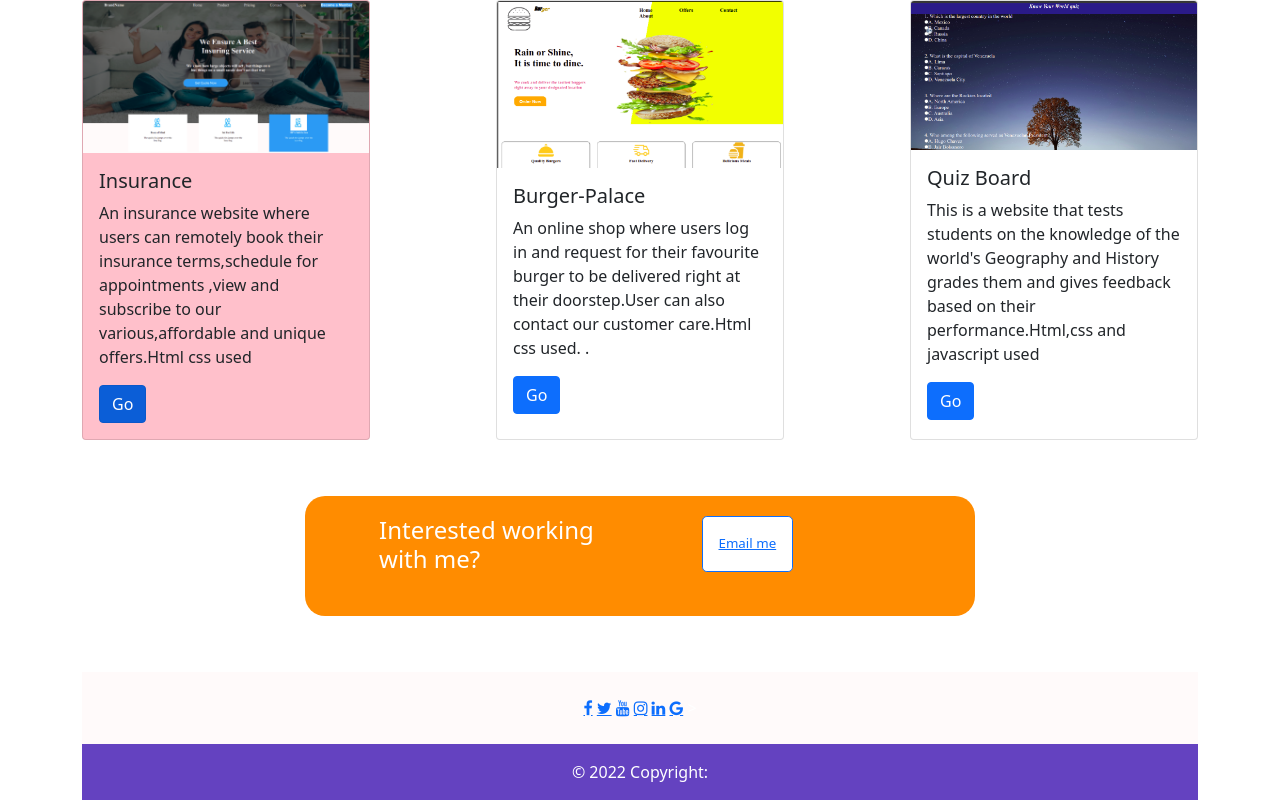
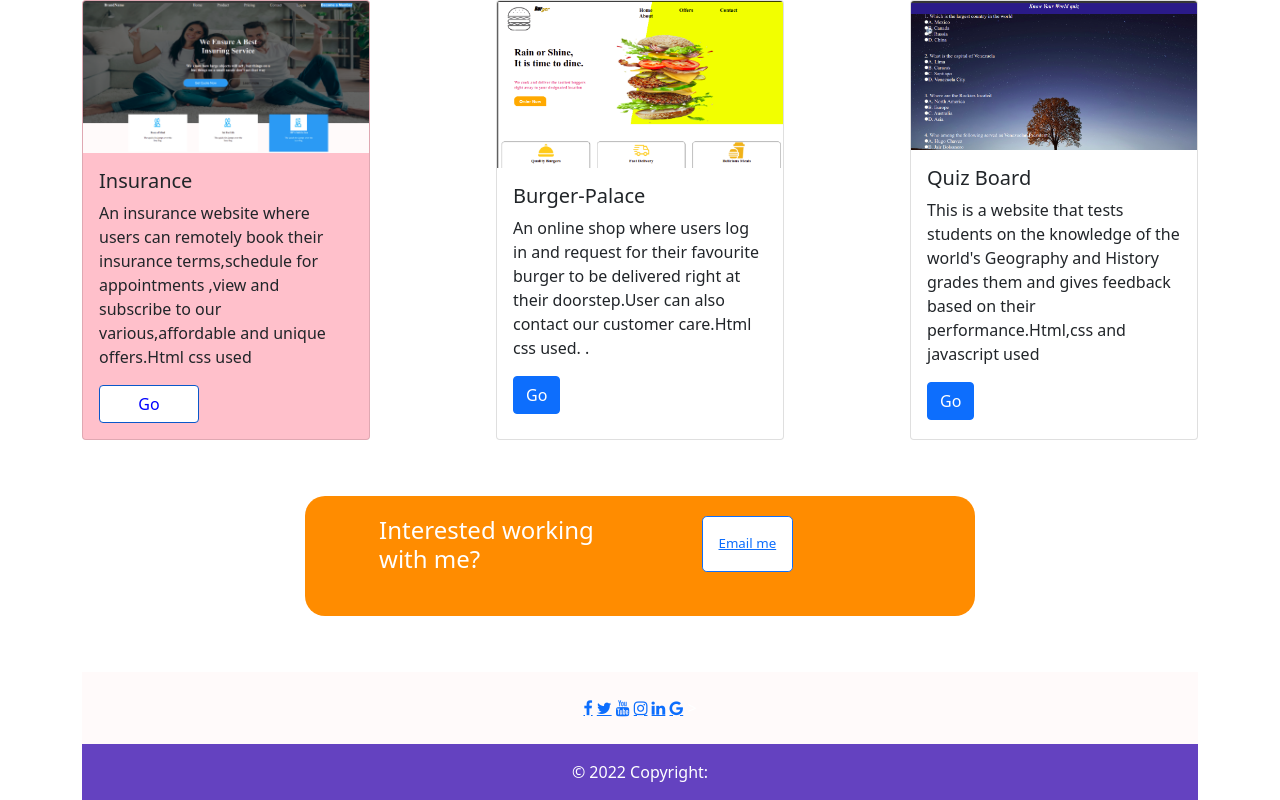
Before and after one commit to aust1inn/aust1inn-portfolio, a plain HTML site: page index.html in a window 1280 px wide. In both pictures the pointer is over the link 122 px from the left and 1792 px from the top of the page. Shown: the part 1388-2188 px from the top of the page. Drawn offline with Linux system fonts and the light colour scheme.

Commit message:
style:adds transition effect on the Go buttons

```diff
--- a/style.css
+++ b/style.css
@@ -82,6 +82,14 @@ header{
 .card:hover{
     background-color: pink;
 }
+.btn{
+    transition: 5s width;
+}
+.btn:hover{
+    width: 100px;
+    background-color: white;
+    color: blue;
+}
 .email-me{
     height: 15vh;
     width: 60%;
```
